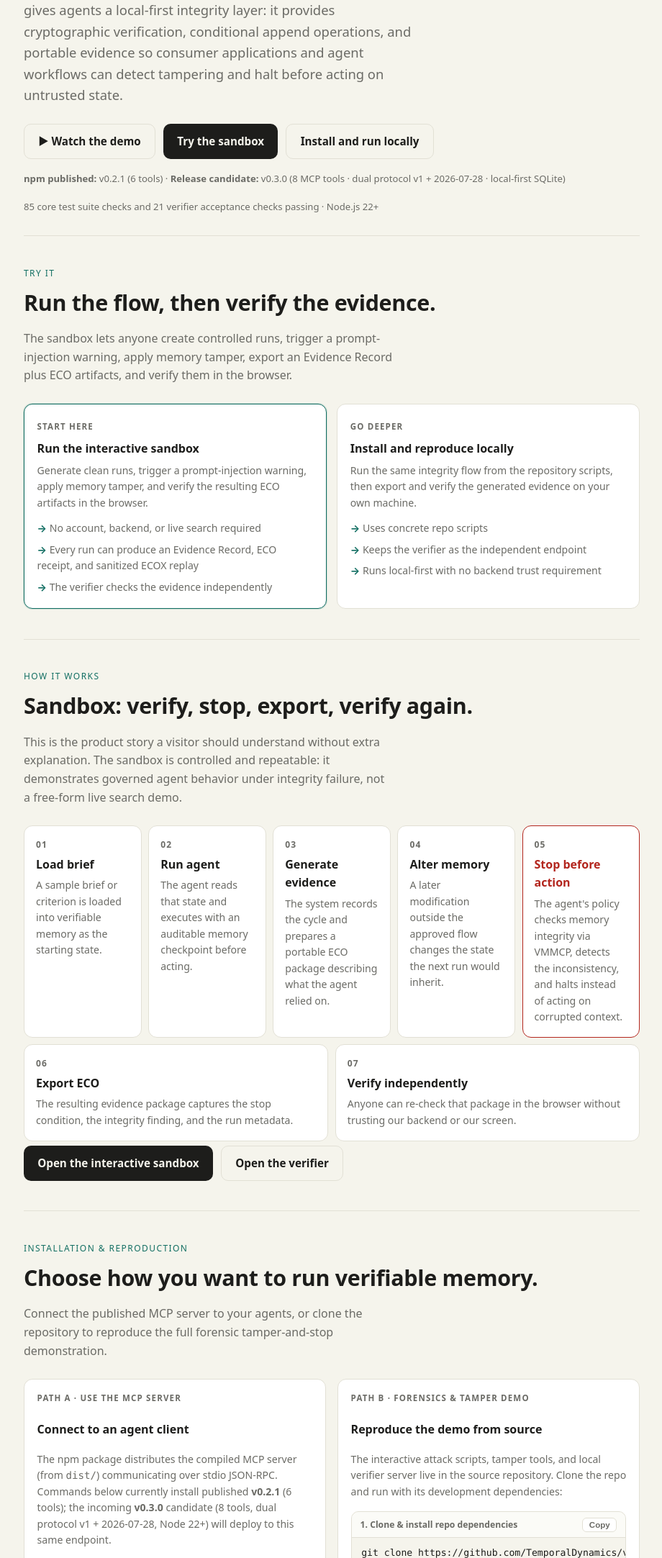
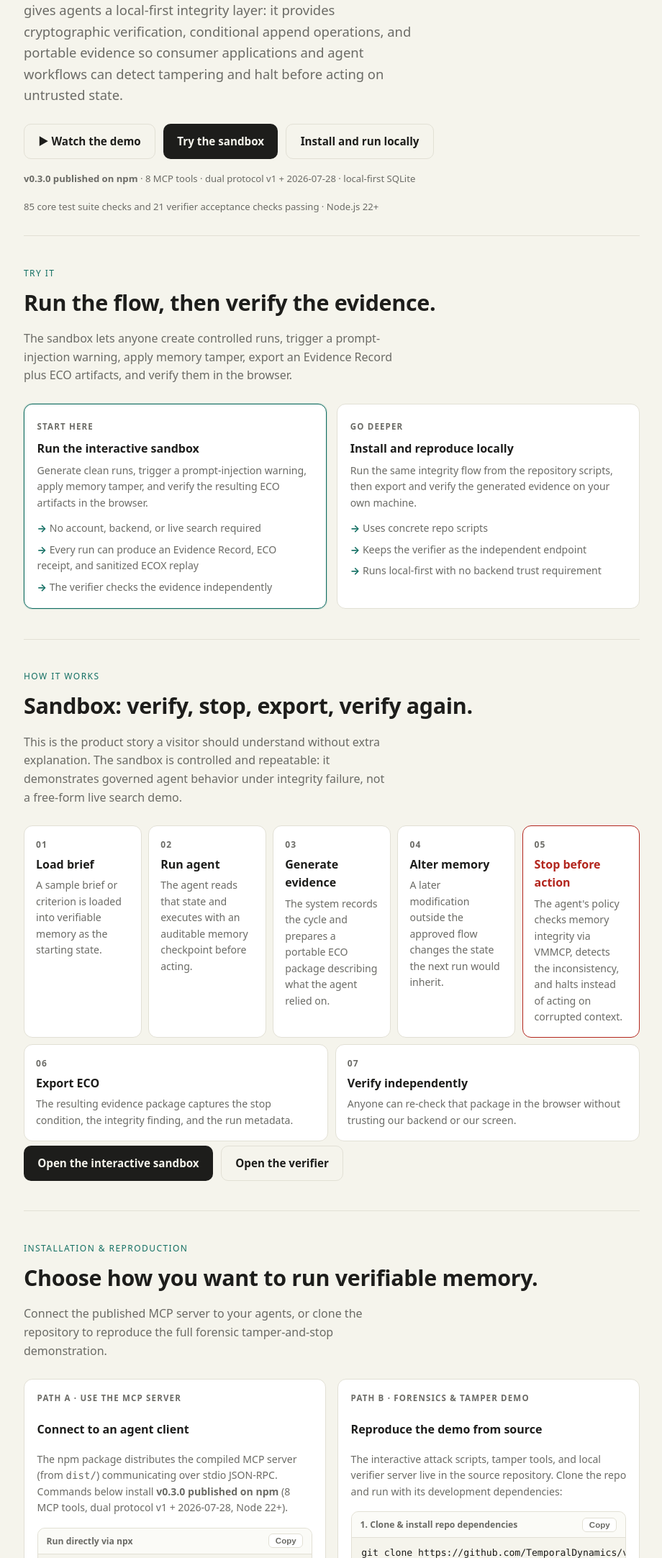
Before and after one commit to TemporalDynamics/verifiable-memory-mcp, a website: page index.html in a window 1280 px wide. Shown: the part 383-2548 px from the top of the page at 72% size, without its empty margins (179-1099 px from the left). Drawn offline with Linux system fonts and the light colour scheme.

Commit message:
docs(site): mark v0.3.0 published on npm (#9)

```diff
--- a/index.html
+++ b/index.html
@@ -365,7 +365,7 @@
       <a class="btn ghost" href="#local">Install and run locally</a>
     </div>
 
-    <p class="meta"><strong>npm published:</strong> v0.2.1 (6 tools) · <strong>Release candidate:</strong> v0.3.0 (8 MCP tools · dual protocol v1 + 2026-07-28 · local-first SQLite)</p>
+    <p class="meta"><strong>v0.3.0 published on npm</strong> · 8 MCP tools · dual protocol v1 + 2026-07-28 · local-first SQLite</p>
     <p class="meta">85 core test suite checks and 21 verifier acceptance checks passing · Node.js 22+</p>
   </header>
 
@@ -462,8 +462,7 @@
         <h3>Connect to an agent client</h3>
         <p>
           The npm package distributes the compiled MCP server (from <code>dist/</code>) communicating over stdio JSON-RPC.
-          Commands below currently install published <strong>v0.2.1</strong> (6 tools); the incoming <strong>v0.3.0</strong>
-          candidate (8 tools, dual protocol v1 + 2026-07-28, Node 22+) will deploy to this same endpoint.
+          Commands below install <strong>v0.3.0 published on npm</strong> (8 MCP tools, dual protocol v1 + 2026-07-28, Node 22+).
         </p>
 
         <div class="snippet-group">
```
